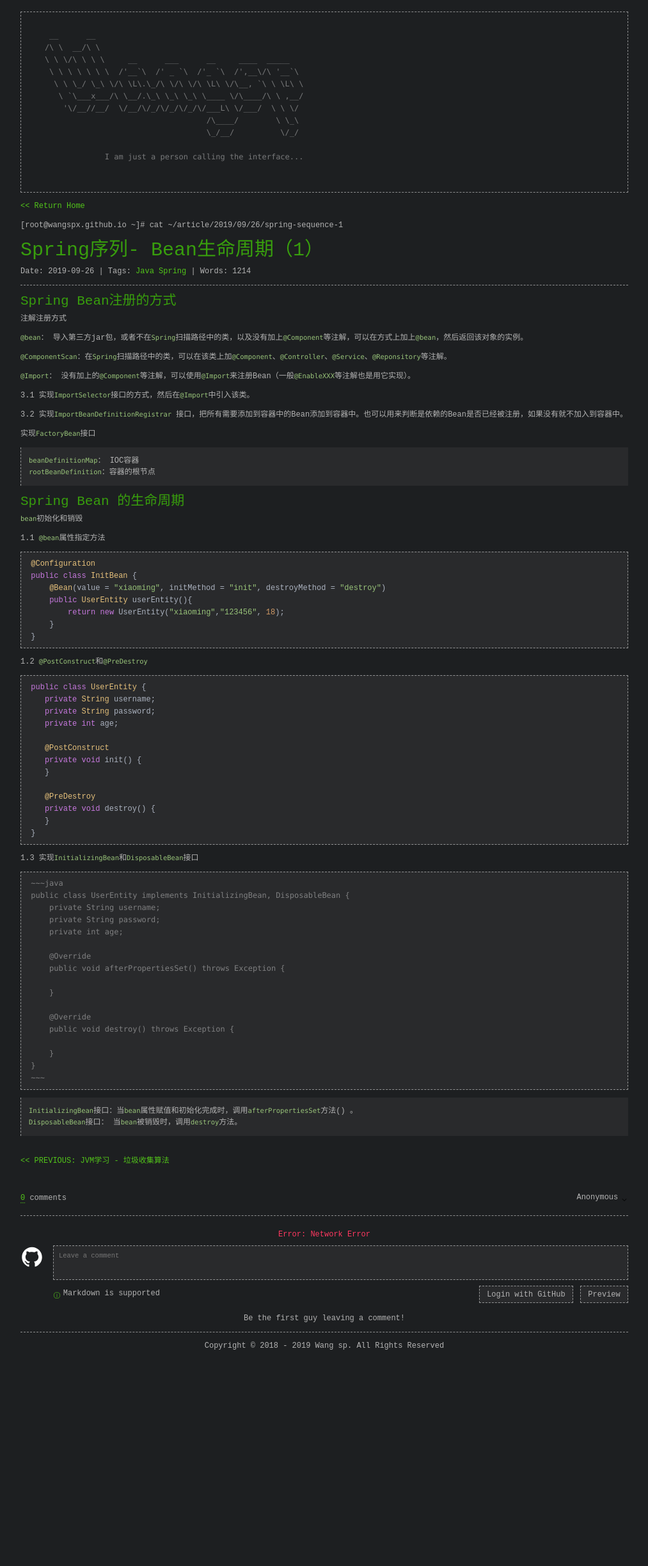
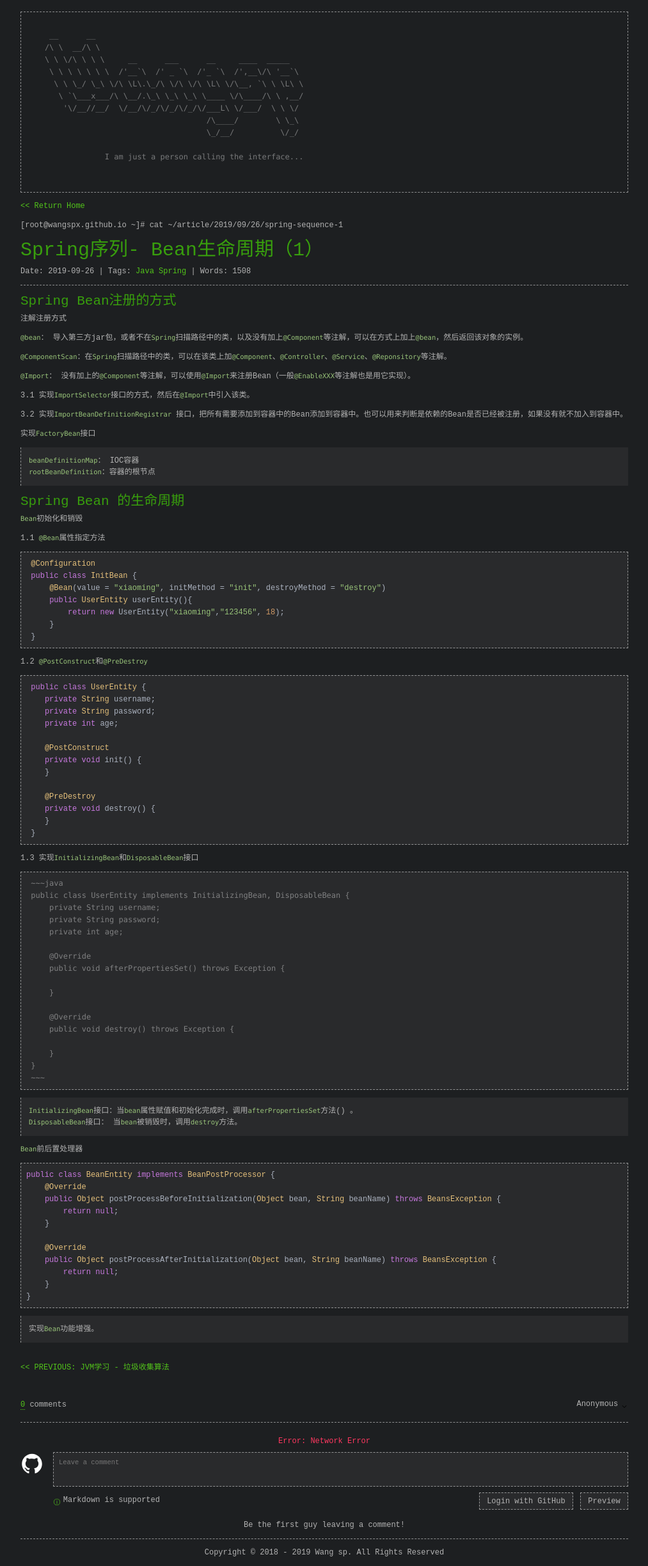
Before and after one commit to shiof/note, a Jekyll site: the page built from _posts/2019/2019-09-26-spring-sequence-1.md, in a window 1280 px wide. Shown: the whole page at 64% size, without its empty margins (133-1146 px from the left). Built offline with Jekyll 4.4.1, drawn with Linux system fonts in a browser that asks for light colours; comment, search, counter and statistics services are not loaded.

Commit message:
2019-9-27 11:19:56

```diff
--- a/_posts/2019/2019-09-26-spring-sequence-1.md
+++ b/_posts/2019/2019-09-26-spring-sequence-1.md
@@ -31,9 +31,9 @@ tags:
 
 ### Spring Bean 的生命周期
 
-1. `bean`初始化和销毁
+1. `Bean`初始化和销毁
 
-    1.1 `@bean`属性指定方法
+    1.1 `@Bean`属性指定方法
 
     ~~~java
     @Configuration
@@ -86,3 +86,21 @@ tags:
     >`InitializingBean`接口：当`bean`属性赋值和初始化完成时，调用`afterPropertiesSet`方法() 。
     >
     >`DisposableBean`接口： 当`bean`被销毁时，调用`destroy`方法。
+
+2. `Bean`前后置处理器
+
+~~~java
+public class BeanEntity implements BeanPostProcessor {
+    @Override
+    public Object postProcessBeforeInitialization(Object bean, String beanName) throws BeansException {
+        return null;
+    }
+
+    @Override
+    public Object postProcessAfterInitialization(Object bean, String beanName) throws BeansException {
+        return null;
+    }
+}
+~~~
+
+> 实现`Bean`功能增强。
```
